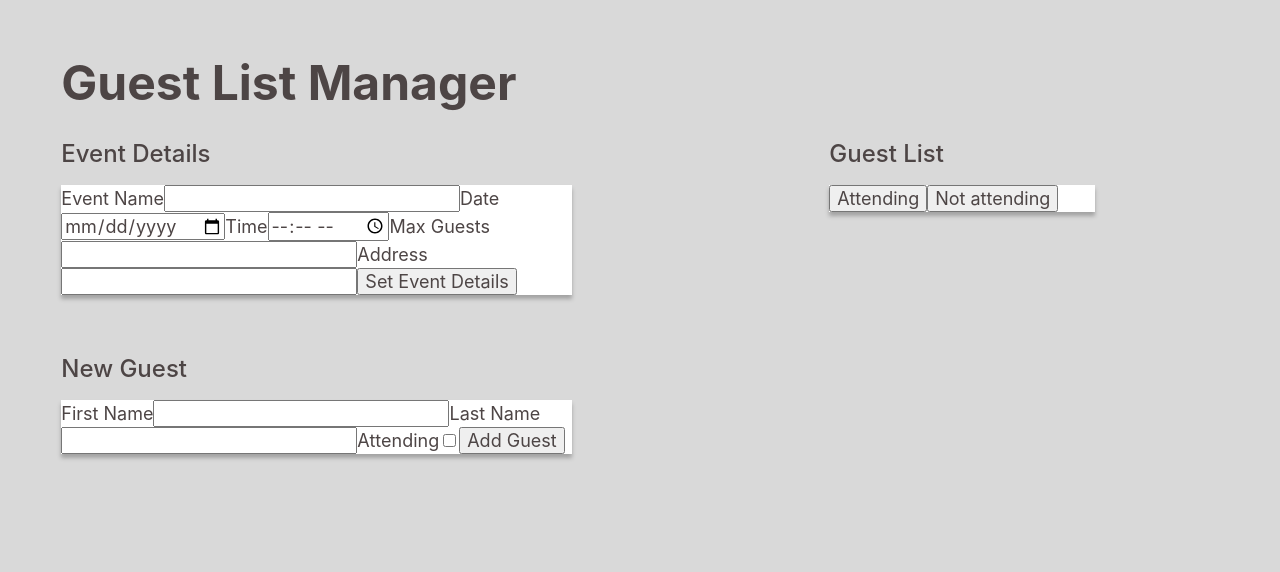
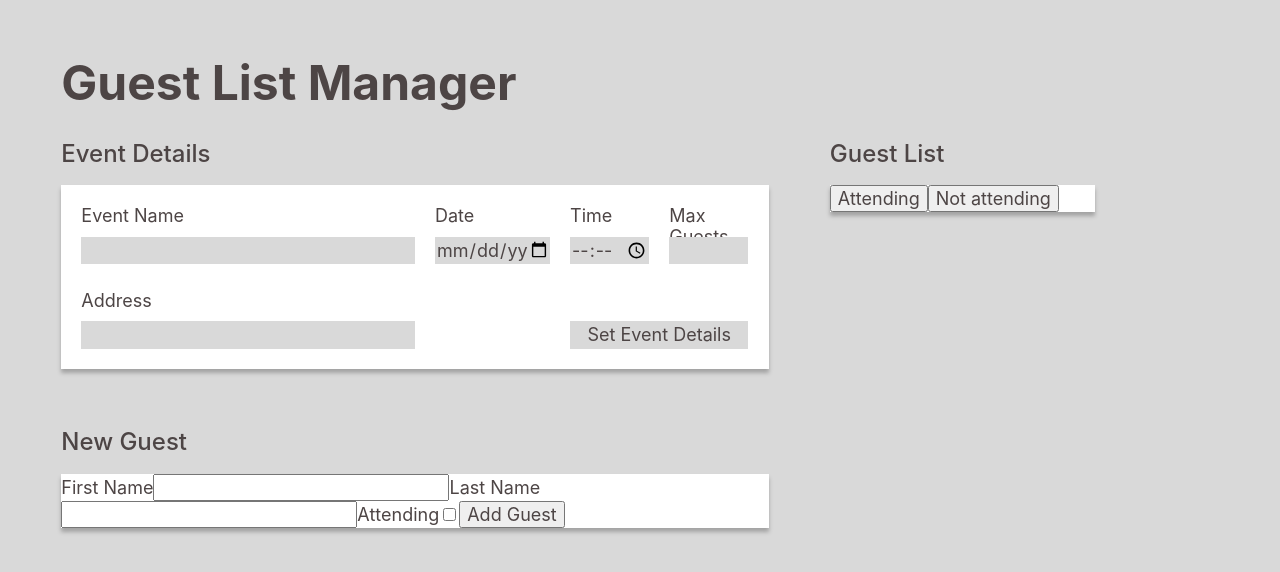
Before and after one commit to Thoud/guest-list, a React (Create React App) app: page / in a window 1280 px wide. Shown: the top 572 px of the page. Built offline with nearby package versions, Linux system fonts and the light colour scheme.

Commit message:
Add final style to EventDetail component

```diff
--- a/src/components/EventDetails.tsx
+++ b/src/components/EventDetails.tsx
@@ -7,9 +7,67 @@ const gridEventDetails = css`
 
 const eventDetailsStyling = css`
   background-color: #ffffff;
-  width: 39.896vw;
+  width: 55.25vw;
   margin: 0 0 4.583vw 4.792vw;
   box-shadow: 0px 4px 4px #00000040;
+  padding: 1.563vw;
+  display: grid;
+  grid-template:
+    2.448vw 2.135vw 2.031vw 2.448vw 2.135vw /
+    26.062vw 1.563vw 9vw repeat(2, 1.563vw 6.1865vw);
+
+  input,
+  button {
+    background-color: #d9d9d9;
+    border: none;
+  }
+
+  #labelEventName {
+    grid-area: 1 / 1;
+  }
+
+  #eventName {
+    grid-area: 2 / 1;
+  }
+
+  #labelDate {
+    grid-area: 1 / 3;
+  }
+
+  #date {
+    grid-area: 2 / 3;
+    text-align: center;
+  }
+
+  #labelTime {
+    grid-area: 1 / 5;
+  }
+
+  #time {
+    grid-area: 2 / 5;
+    text-align: center;
+  }
+
+  #labelMaxGuests {
+    grid-area: 1 / 7;
+  }
+
+  #maxGuests {
+    grid-area: 2 / 7;
+    text-align: center;
+  }
+
+  #labelAdress {
+    grid-area: 4 / 1;
+  }
+
+  #adress {
+    grid-area: 5 / 1;
+  }
+
+  button {
+    grid-area: 5 / 5 / 6 / 8;
+  }
 `;
 
 export default function EventDetails() {
@@ -18,20 +76,30 @@ export default function EventDetails() {
       <h2>Event Details</h2>
 
       <div css={eventDetailsStyling}>
-        <label htmlFor="eventName">Event Name</label>
+        <label id="labelEventName" htmlFor="eventName">
+          Event Name
+        </label>
         <input id="eventName" type="text" />
 
-        <label htmlFor="date">Date</label>
+        <label id="labelDate" htmlFor="date">
+          Date
+        </label>
         <input id="date" type="date" />
 
-        <label htmlFor="time">Time</label>
+        <label id="labelTime" htmlFor="time">
+          Time
+        </label>
         <input id="time" type="time" />
 
-        <label htmlFor="maxGuests">Max Guests</label>
+        <label id="labelMaxGuests" htmlFor="maxGuests">
+          Max Guests
+        </label>
         <input id="maxGuests" type="number" />
 
-        <label htmlFor="address">Address</label>
-        <input id="address" type="text" />
+        <label id="labelAdress" htmlFor="adress">
+          Address
+        </label>
+        <input id="adress" type="text" />
 
         <button>Set Event Details</button>
       </div>
--- a/src/components/NewGuest.tsx
+++ b/src/components/NewGuest.tsx
@@ -7,7 +7,7 @@ const gridNewGuest = css`
 
 const newGuestStyling = css`
   background-color: #ffffff;
-  width: 39.896vw;
+  width: 55.25vw;
   margin-left: 4.792vw;
   box-shadow: 0px 4px 4px #00000040;
 `;
```
